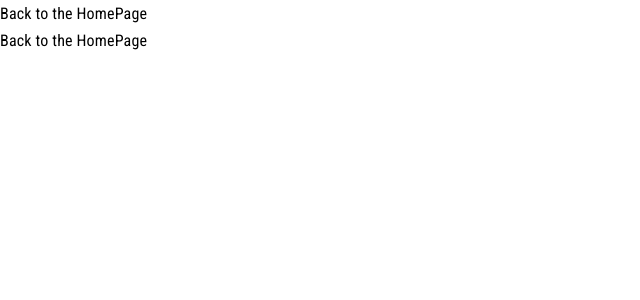
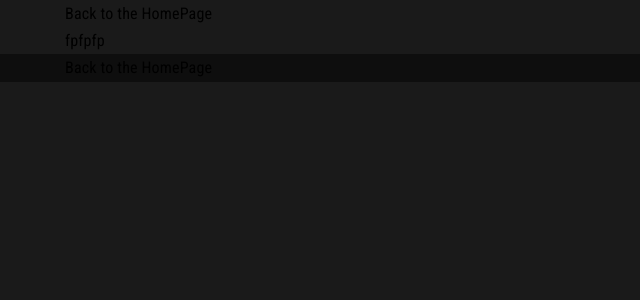
Before and after one commit to MartinLilt/one-pirate-peso-game, a Next.js app in the folder docker/front-site/: page / in a window 1280 px wide. Shown: the top 300 px of the page, without its empty margins (0-640 px from the left). Built offline with nearby package versions, Linux system fonts and the light colour scheme; a web font is replaced by a local one.

Commit message:
layout-update

```diff
--- a/docker/front-site/app/layout.js
+++ b/docker/front-site/app/layout.js
@@ -1,6 +1,7 @@
 import Header from "../components/header";
 import Footer from "../components/footer";
 import React from "react";
+import "../styles/globals.scss";
 
 export default function RootLayout({ children }) {
   return (
@@ -26,6 +27,9 @@ export default function RootLayout({ children }) {
           href="https://fonts.googleapis.com/css2?family=Roboto+Condensed:wght@300;400;700&display=swap"
           rel="stylesheet"
         />
+        <meta charset="UTF-8" />
+        <meta http-equiv="X-UA-Compatible" content="IE=edge" />
+        <meta name="viewport" content="width=device-width, initial-scale=1.0" />
       </head>
       <body>
         <Header />
--- a/docker/front-site/app/page.js
+++ b/docker/front-site/app/page.js
@@ -18,20 +18,25 @@ const Home = () => {
         />
       </Head>
       {/* Hero section below this */}
-      <section className="layout">
+      <section className="layout default">
+        fpfpfp
         <HomeHeroContent />
       </section>
       {/* Wiki-preview section below this */}
-      <section className="layout">
-        <HomeWikiContent />
+      <section className="background">
+        <div className="layout default">
+          <HomeWikiContent />
+        </div>
       </section>
       {/* New-preview section below this */}
-      <section className="layout">
+      <section className="layout default">
         <HomeNewContent />
       </section>
       {/* FeedBack-from section below this */}
-      <section className="layout">
-        <HomeFormContent />
+      <section className="background">
+        <div className="layout default">
+          <HomeFormContent />
+        </div>
       </section>
     </>
   );
--- a/docker/front-site/components/footer/Footer.jsx
+++ b/docker/front-site/components/footer/Footer.jsx
@@ -1,11 +1,15 @@
 import * as s from "./footer.module.scss";
 import Link from "next/link";
-import React from "react";
+import "../../styles/globals.scss";
 
 const Footer = () => {
   return (
-    <footer className={s.container}>
-      <Link href="/">Back to the HomePage</Link>
+    <footer className={s.background}>
+      <div className="layout default">
+        <div className={s.container}>
+          <Link href="/">Back to the HomePage</Link>
+        </div>
+      </div>
     </footer>
   );
 };
--- a/docker/front-site/components/footer/footer.module.scss
+++ b/docker/front-site/components/footer/footer.module.scss
@@ -0,0 +1,7 @@
+.background {
+  background-color: var(--accent-background);
+}
+
+.container {
+  // padding-top and padding-bottom
+}
--- a/docker/front-site/components/header/Header.jsx
+++ b/docker/front-site/components/header/Header.jsx
@@ -1,11 +1,15 @@
 import * as s from "./header.module.scss";
 import Link from "next/link";
-import React from "react";
+import "../../styles/globals.scss";
 
 const Header = () => {
   return (
-    <header className={s.container}>
-      <Link href="/">Back to the HomePage</Link>
+    <header>
+      <div className="layout default">
+        <div className={s.container}>
+          <Link href="/">Back to the HomePage</Link>
+        </div>
+      </div>
     </header>
   );
 };
--- a/docker/front-site/components/header/header.module.scss
+++ b/docker/front-site/components/header/header.module.scss
@@ -1,3 +1,3 @@
-.header {
-  background-color: red;
+.container {
+  // padding-top and padding-bottom
 }
--- a/docker/front-site/styles/globals.scss
+++ b/docker/front-site/styles/globals.scss
@@ -48,13 +48,25 @@ a {
   list-style: none;
 }
 
-@media (prefers-color-scheme: dark) {
-  html {
-    color-scheme: dark;
+body {
+  background-color: var(--main-background);
+}
+
+@media screen and (min-width: 768px) {
+  .background {
+    padding: 0 25px;
   }
-  body {
-    color: white;
-    background: black;
+}
+
+.default {
+  margin: 0 auto;
+  padding: 0 20px;
+}
+
+@media screen and (min-width: 768px) {
+  .default {
+    margin: 0 auto;
+    padding: 0 25px;
   }
 }
 
```
